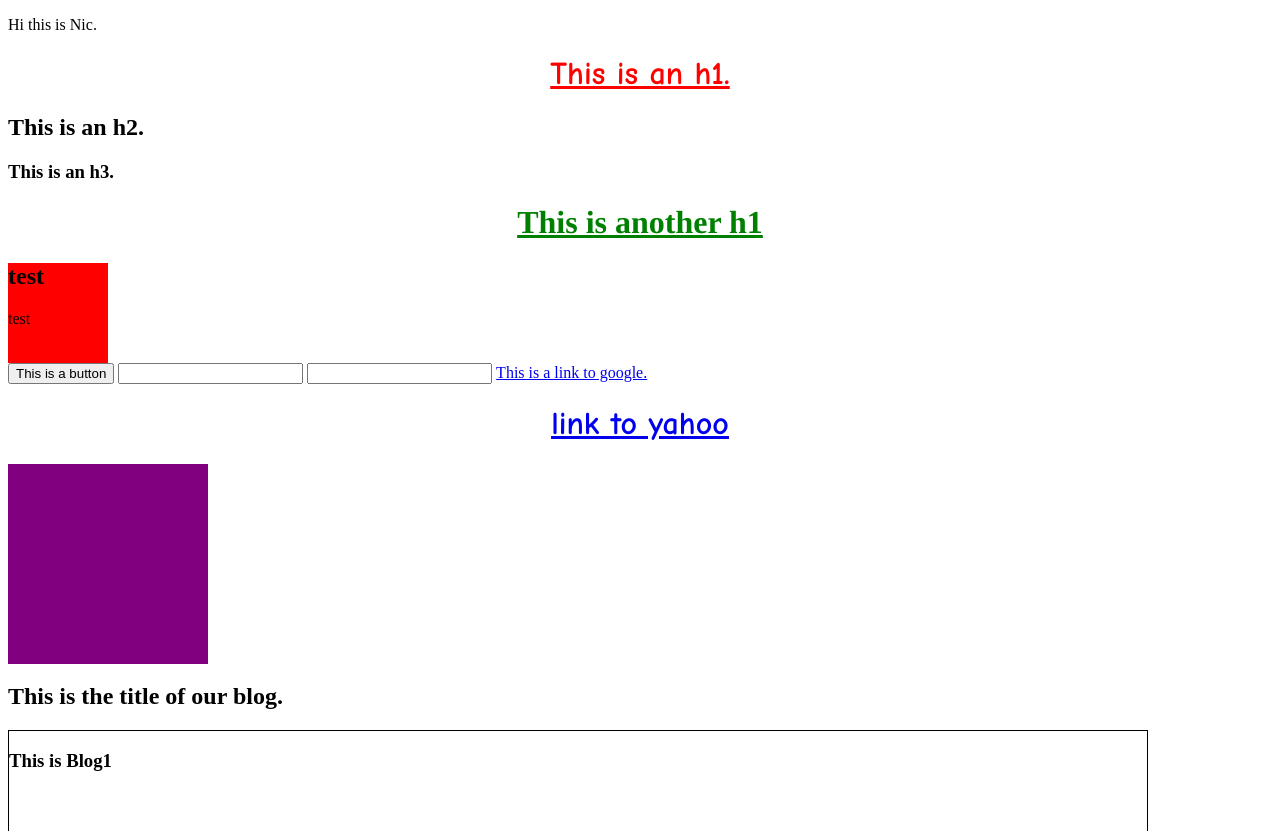
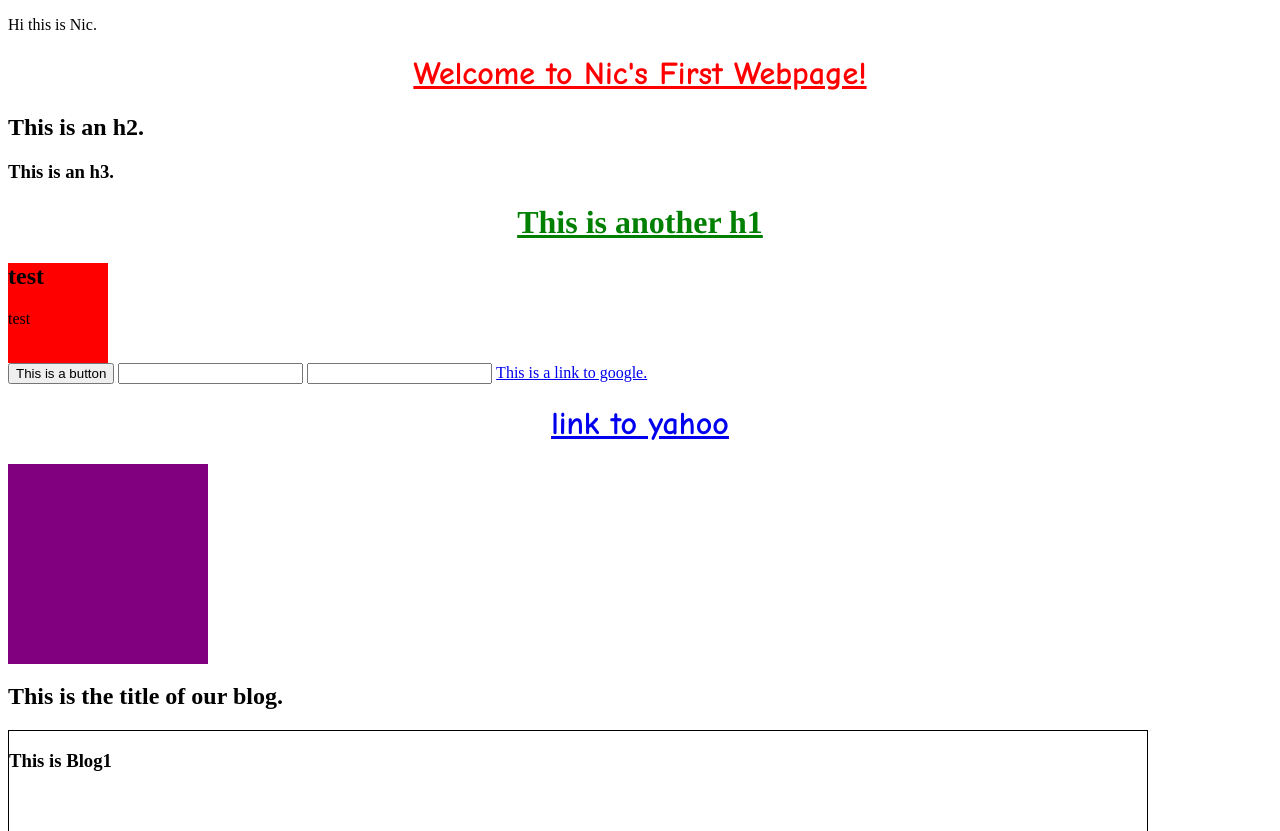
Before and after one commit to neobis001/neobis001.github.io, a plain HTML site: page index.html in a window 1280 px wide. Shown: the top 831 px of the page. Drawn offline with Linux system fonts and the light colour scheme.

Commit message:
added personal name

```diff
--- a/index.html
+++ b/index.html
@@ -8,9 +8,9 @@
 	</head>
 	<body>
 		<p>
-		Hi this is Nic.
+			Hi this is Nic.
 		</p>
-		<h1>This is an h1.</h1>
+		<h1>Welcome to Nic's First Webpage!</h1>
 		<h2>This is an h2.</h2>
 		<h3>This is an h3.</h3>
 
```
